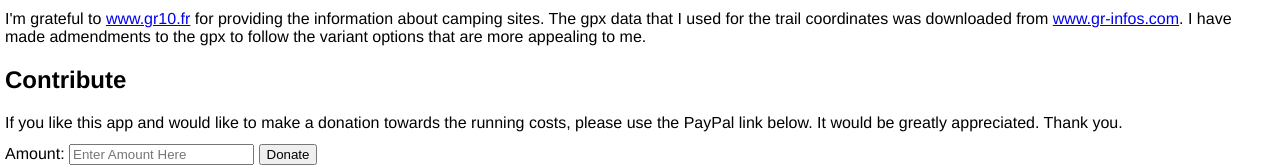
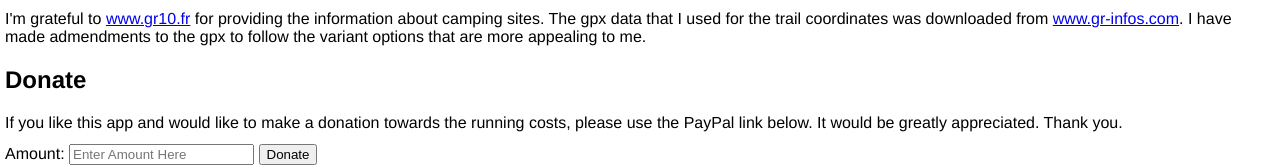
Before and after one commit to appolden/path-tracker, a React (Create React App) app: page / in a window 1280 px wide. Shown: the part 486-653 px from the top of the page. Built offline with nearby package versions, Linux system fonts and the light colour scheme; grey boxes are pictures that could not be loaded; what google-maps-react would draw is missing.

Commit message:
Add link to contribution page

```diff
--- a/src/App.css
+++ b/src/App.css
@@ -65,7 +65,6 @@ p {
   padding: 4px;
   background-color: #637fed;
 }
-
 
 /* The snackbar - position it at the bottom and in the middle of the screen */
 #snackbar {
--- a/src/App.js
+++ b/src/App.js
@@ -67,11 +67,17 @@ class App extends Component {
               path="/poi-encoder"
               component={PointOfInterestEncoder}
             />
-                    <Route exact path="/cache-viewer" component={CacheViewer} />
-                    <Route exaxt path="/:language/contribute" component={props => (<Contribute language={props.match.params.language} />)} />
+            <Route exact path="/cache-viewer" component={CacheViewer} />
+            <Route
+              exaxt
+              path="/:language/donate"
+              component={props => (
+                <Contribute language={props.match.params.language} />
+              )}
+            />
           </React.Fragment>
-            </Router>
-            <div id="snackbar">Some text some message..</div>
+        </Router>
+        <div id="snackbar">Some text some message..</div>
       </div>
     );
   }
--- a/src/component/about-contribute-section.jsx
+++ b/src/component/about-contribute-section.jsx
@@ -18,7 +18,7 @@ class AboutContributeSection extends Component {
   render() {
     let text = (
       <React.Fragment>
-        <h2>Contribute</h2>
+        <h2>Donate</h2>
         <p>
           If you like this app and would like to make a donation towards the
           running costs, please use the PayPal link below. It would be greatly
--- a/src/component/contribute.jsx
+++ b/src/component/contribute.jsx
@@ -2,12 +2,26 @@ import React, { Component } from 'react';
 import { Link } from 'react-router-dom';
 import AboutContributeSection from '../component/about-contribute-section';
 
+class Contribute extends Component {
+  constructor(props) {
+    super(props);
 
-class Contribute extends Component {
+    this.language = this.props.language || 'en';
+  }
   render() {
+    const traitrackerLinkText = 'Return to the GR10 Trail Tracker';
     return (
       <div className="App-content">
-                <AboutContributeSection language={this.props.language}/>
+            <AboutContributeSection language={this.props.language} />
+            <p>
+        {'<<'}{' '}
+        <Link
+          to={'/' + this.language + '/trail-tracker'}
+          title={traitrackerLinkText}
+        >
+          {traitrackerLinkText}
+                </Link>
+                </p>
       </div>
     );
   }
--- a/src/component/path-tracker.jsx
+++ b/src/component/path-tracker.jsx
@@ -253,6 +253,8 @@ class PathTracker extends Component {
             <Link to={'/' + this.language + '/about'}>
               {this.aboutLinkText}
             </Link>
+
+            <Link to={'/' + this.language + '/donate'}>Donate</Link>
           </footer>
         </div>
       </React.Fragment>
```
Also changed, not shown: src/registerServiceWorker.js (+5 -4 lines). Lines whose indentation alone changed are shown as unchanged.
